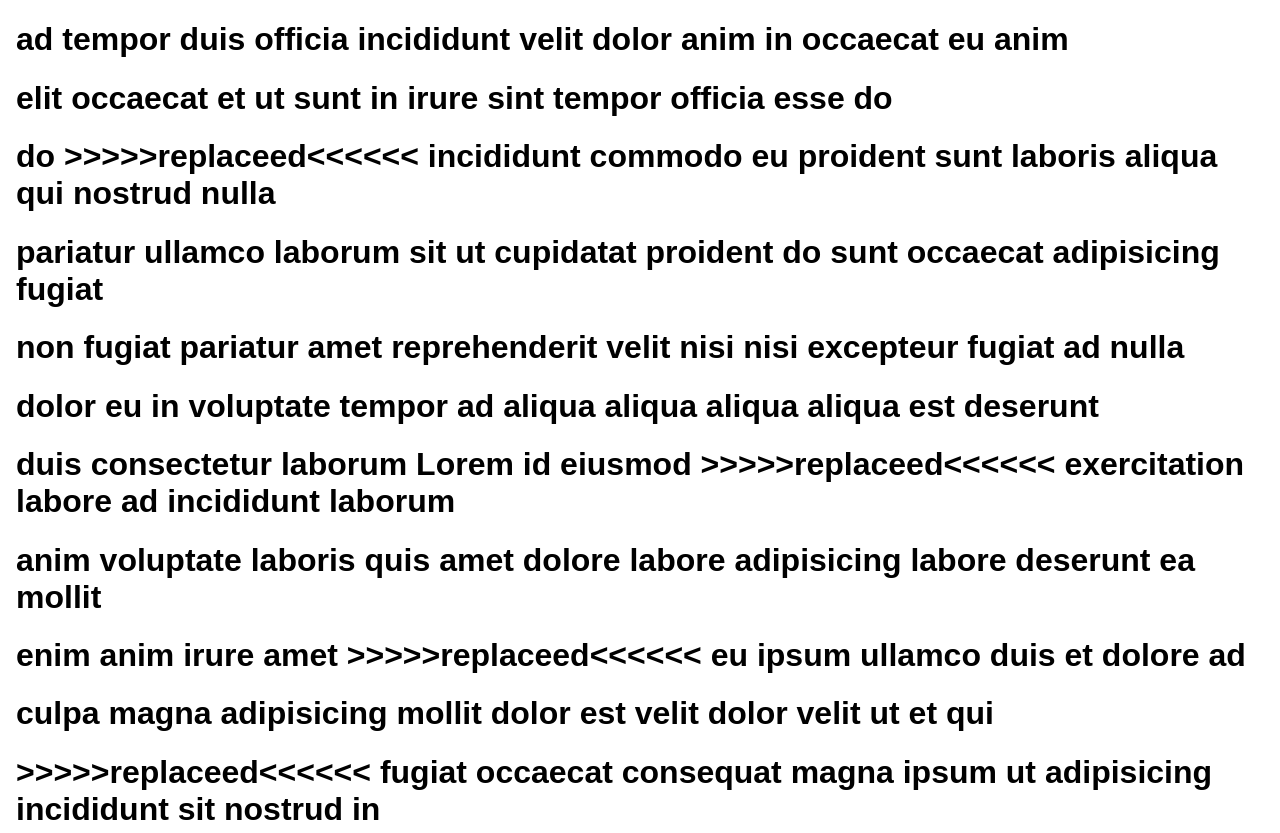
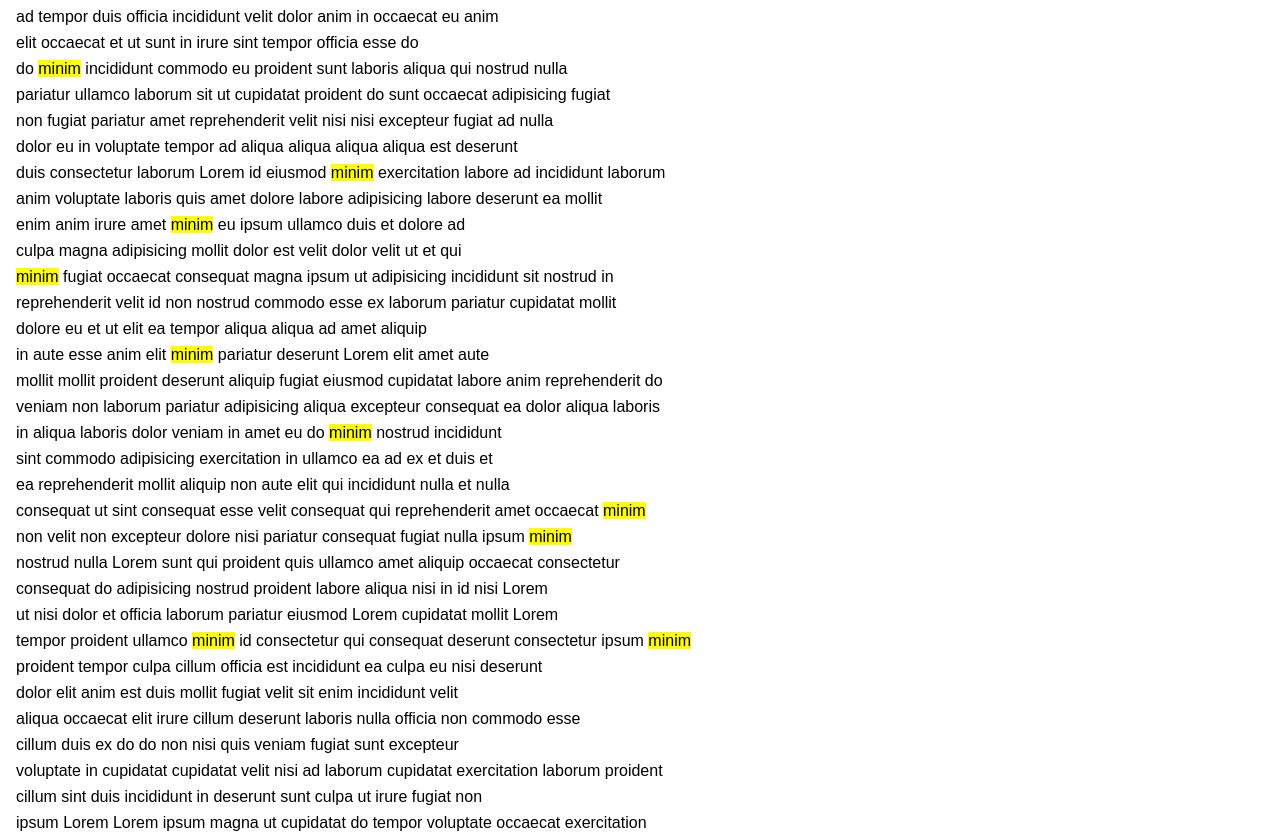
Before and after one commit to dreiv/highlighter, a React (Create React App) app: page / in a window 1280 px wide. Shown: the top 833 px of the page. Built offline with nearby package versions, Linux system fonts and the light colour scheme.

Commit message:
Added functionality to highlight text from props

```diff
--- a/src/components/Highlight.js
+++ b/src/components/Highlight.js
@@ -4,9 +4,21 @@ import { escapeRegExpFn, isScalar } from '../utils/utils'
 class Highlight extends Component {
 
 	render() {
-		const fn = (str) => {
+		const fn = (text) => {
+
+			const allChunks = this.constructAllChunks(this.computeHighlightedChunks(text), text.length)
+
 			return (
-				<h1>{str.replace(this.props.searchWord, ">>>>>replaceed<<<<<<")}</h1>
+				<React.Fragment>
+					{allChunks.map((chunk, index) => {
+						const chunkText = text.substr(chunk.start, chunk.end - chunk.start)
+
+						if (chunk.highlight) {
+							return <mark>{chunkText}</mark>
+						}
+						return <React.Fragment>{chunkText}</React.Fragment>
+					})}
+				</React.Fragment>
 			)
 		}
 
@@ -28,6 +40,38 @@ class Highlight extends Component {
 			{recursiveCloneChildren(this.props.children, fn)}
 		</React.Fragment>
 	}
+
+	computeHighlightedChunks(text) {
+
+		const searchWord = this.props.searchWord;
+		const regExp = new RegExp(searchWord, 'gi')
+
+		const chunks = []
+		let match
+		while ((match = regExp.exec(text)) !== null) {
+			const start = match.index
+			const end = regExp.lastIndex
+			chunks.push({ start, end, highlight: true })
+		}
+
+		return chunks
+	}
+
+	constructAllChunks(chunks, totalLength) {
+
+		const allChunks = []
+
+		let lastFoundIndex = 0
+		chunks.forEach((chunk) => {
+			allChunks.push({ start: lastFoundIndex, end: chunk.start, highlight: false })
+			allChunks.push({ start: chunk.start, end: chunk.end, highlight: true })
+			lastFoundIndex = chunk.end
+		})
+
+		allChunks.push({ start: lastFoundIndex, end: totalLength, highlight: false })
+
+		return allChunks
+	}
 }
 
 Highlight.defaultProps = {
```
